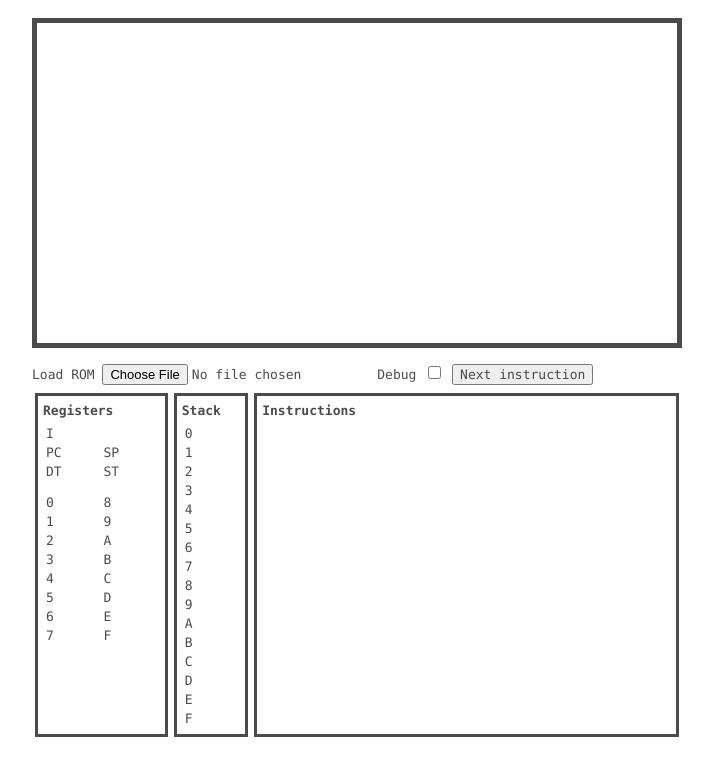
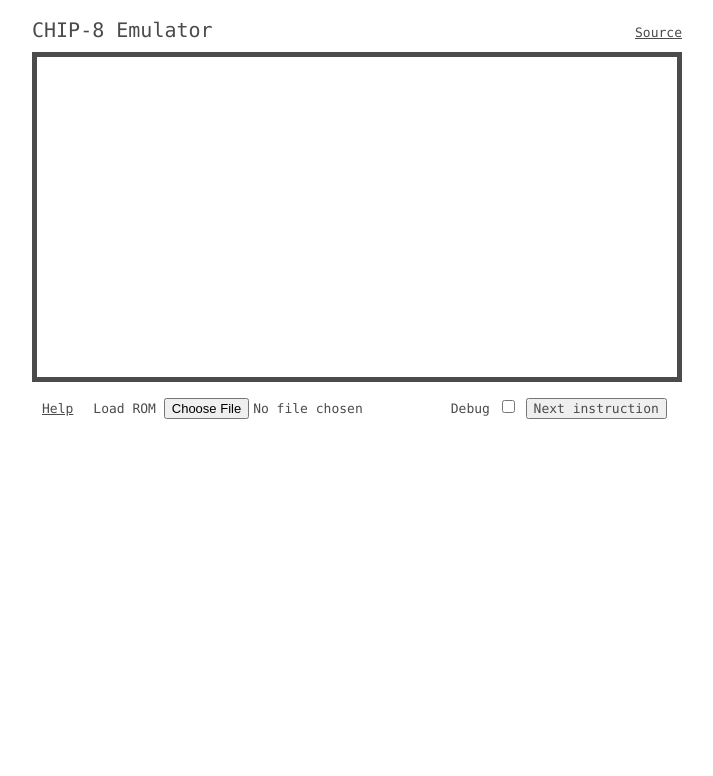
Before and after one commit to bobbynarvy/chip-8, a plain HTML site: page static/index.html in a window 1280 px wide. Shown: the whole page, without its empty margins (283-996 px from the left). Drawn offline with Linux system fonts and the light colour scheme; no server answers.

Commit message:
improve UI elements and interaction

```diff
--- a/static/chip8.js
+++ b/static/chip8.js
@@ -60,6 +60,16 @@ window.Chip8 = (() => {
 			}
 		});
 	});
+
+	const help = elem("help");
+	const helpToggle = elem("help-toggle");
+	helpToggle.onclick = () => {
+		if (help.style.display == "none" || help.style.display == "") {
+			help.style.display = "block";
+		} else {
+			help.style.display = "none";
+		}
+	};
 
 	return {
 		clearDisplay,
--- a/static/index.html
+++ b/static/index.html
@@ -5,13 +5,50 @@
   </head>
   <body>
     <div id="container">
+      <div id="head">
+        <div id="title">
+          CHIP-8 Emulator
+        </div>
+        <div>
+          <a href="https://github.com/bobbynarvy/chip-8" target="_blank">Source</a>
+        </div>
+      </div>
       <canvas id="chip8-display" width="640" height="320"></canvas>
+      <div id="controls" class="row">
+        <div>
+          <a id="help-toggle" href="#">Help</a>
+        </div>
+        <div>
+          <label for="rom">Load ROM</label>
+          <input type="file" id="rom" name="rom" accept=".ch8" />
+        </div>
+        <div>
+          <label for="Debug">Debug</label>
+          <input type="checkbox" id="debug" name="debug">
+          <button id="next-inst">Next instruction</button>
+        </div>
+      </div>
       <div class="row">
-        <label for="rom">Load ROM</label>
-        <input type="file" id="rom" name="rom" accept=".ch8" />
-        <label for="Debug">Debug</label>
-        <input type="checkbox" id="debug" name="debug">
-        <button id="next-inst">Next instruction</button>
+        <ul id="help">
+          <li><strong>Where to find ROMS</strong></li>
+          <li>There are a lot online but a really good collection can be found
+            <a href="https://github.com/kripod/chip8-roms/tree/master/games" target="_blank">here</a>.
+          </li>
+          <li><strong>Key Mappings</strong></li>
+          <li>
+            <div id="keys-c8">
+              +---+---+---+---+       +---+---+---+---+
+              | 1 | 2 | 3 | C |       | 1 | 2 | 3 | 4 |
+              +---+---+---+---+       +---+---+---+---+
+              | 4 | 5 | 6 | D |       | Q | W | E | R |
+              +---+---+---+---+   ->  +---+---+---+---+
+              | 7 | 8 | 9 | E |       | A | S | D | F |
+              +---+---+---+---+       +---+---+---+---+
+              | A | 0 | B | F |       | Z | X | C | V |
+              +---+---+---+---+       +---+---+---+---+
+            </div>
+          </li>
+        </ul>
       </div>
       <div id="debug-container">
         <div class="row" id="debug-key-waiting">
--- a/static/style.css
+++ b/static/style.css
@@ -14,13 +14,46 @@ html * {
   width: 650px;
 }
 
+#head {
+  display: flex;
+  align-items: baseline;
+}
+
+#title {
+  flex-grow: 1;
+  font-size: 20;
+  padding-top: 10px;
+}
+
+#help {
+  display: none;
+  list-style-type: none;
+}
+
+#help li {
+  margin-bottom: 10px;
+}
+
+#keys-c8 {
+  white-space: pre;
+}
+
 #chip8-display {
   border: 5px solid var(--c8-gray);
   margin: 10px 0px;
 }
 
+#controls {
+  display: flex;
+  align-items: baseline;
+}
+
+#controls div {
+  margin: 0px 10px;
+}
+
 #debug-container {
-  /* display: none; */
+  display: none;
 }
 
 #pseudo-registers {
```
